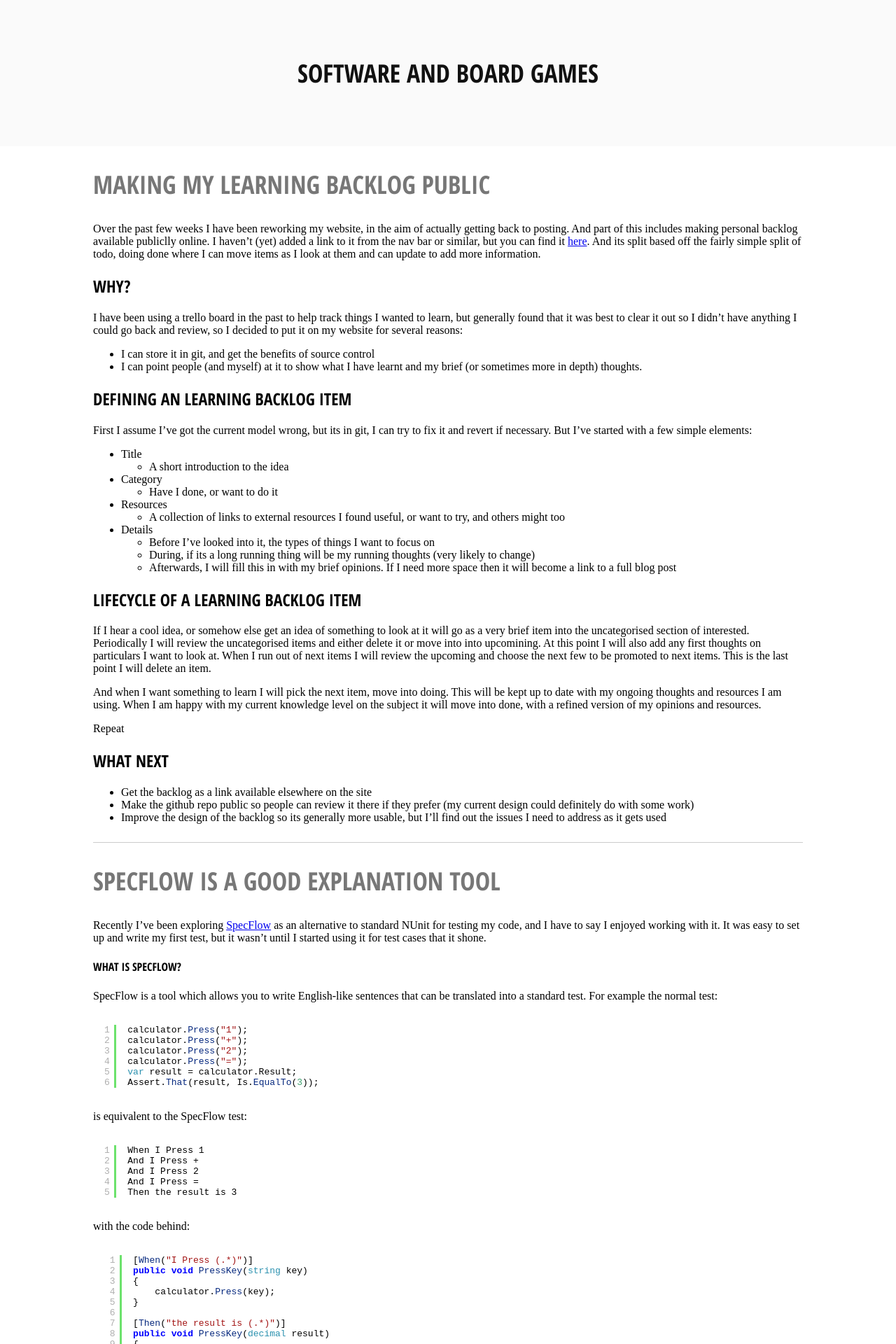
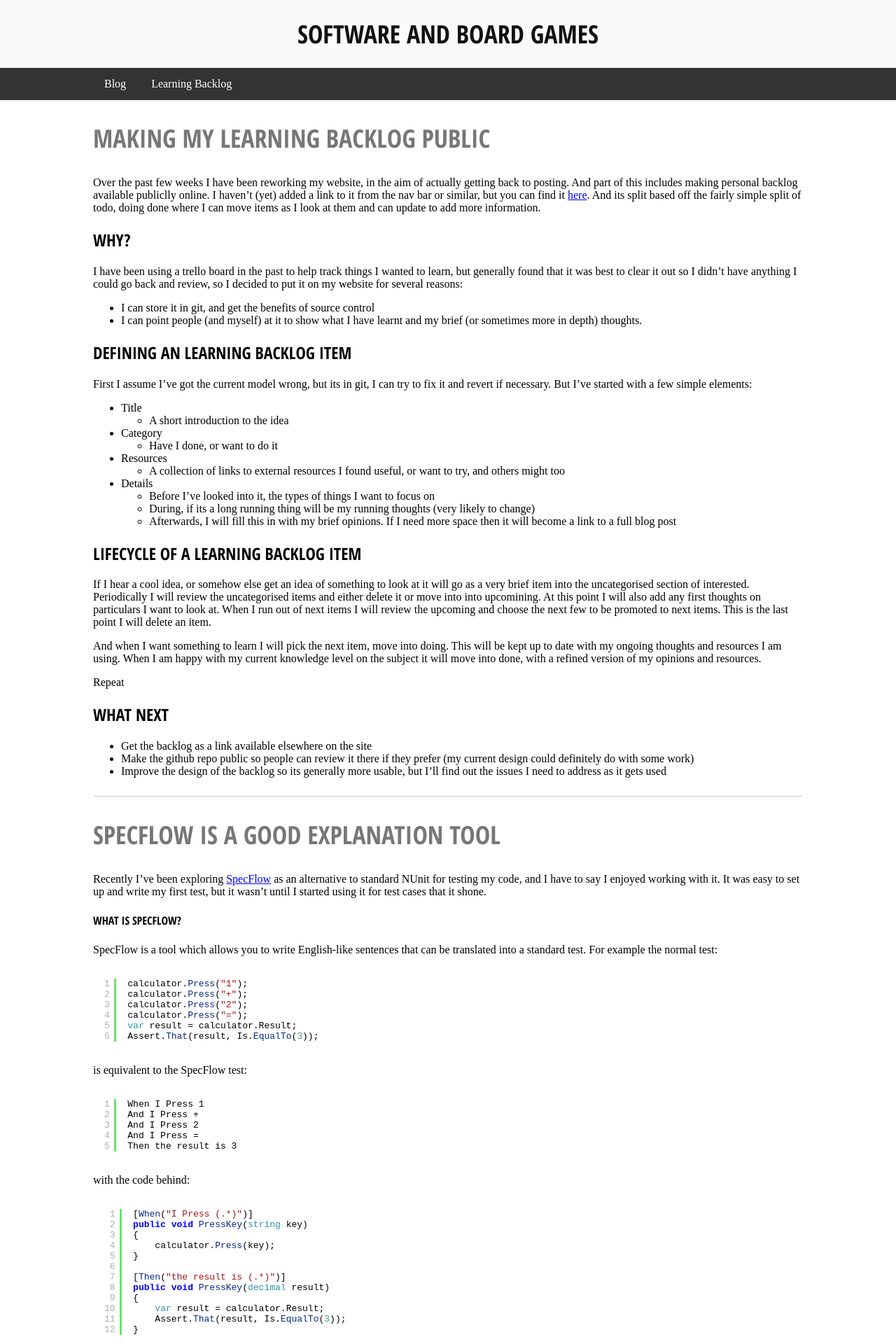
Before and after one commit to PeterGerrard/peterlgerrard.co.uk, a Jekyll site: the page built from index.html, in a window 1280 px wide. Shown: the top 1920 px of the page at 70% size. Built offline with Jekyll 4.4.1, drawn with Linux system fonts in a browser that asks for light colours; the list of posts is cut into pages by our own code.

Commit message:
Add nav bar

```diff
--- a/_includes/header.html
+++ b/_includes/header.html
@@ -1,3 +1,9 @@
 <header>
     <h1><a href="/">{{ site.title }}</a></h1>
+    <nav>
+        <ul>
+            <li><a href="/">Blog</a></li>
+            <li><a href="/learning-backlog/">Learning Backlog</a></li>
+        </ul>
+    </nav>
 </header>
--- a/assets/css/styles.scss
+++ b/assets/css/styles.scss
@@ -1,3 +1,41 @@
 ---
 ---
-@import "main"
+@import "main";
+
+header {
+    h1 {
+        margin-block-start: 0;
+        margin-block-end: 0;
+        padding-block-start: 0.67em;
+        padding-block-end: 0.67em;
+    }
+
+    nav {
+        background-color: #333;
+        text-align: left;
+        padding-left: calc(5px + 10vw);
+        padding-right: calc(5px + 10vw);
+
+        ul {
+            margin: 0;
+            padding: 0;
+            li {
+                display: inline-block;
+                text-align: center;
+                text-decoration: none;
+                a {
+                    padding: 14px 16px;
+                    display: block;
+                    text-decoration: none;
+                    color: white;
+                }
+
+                &:hover {
+                    background-color: #111;
+                }
+            }
+        }
+    }
+
+    padding: 0;
+}
```
